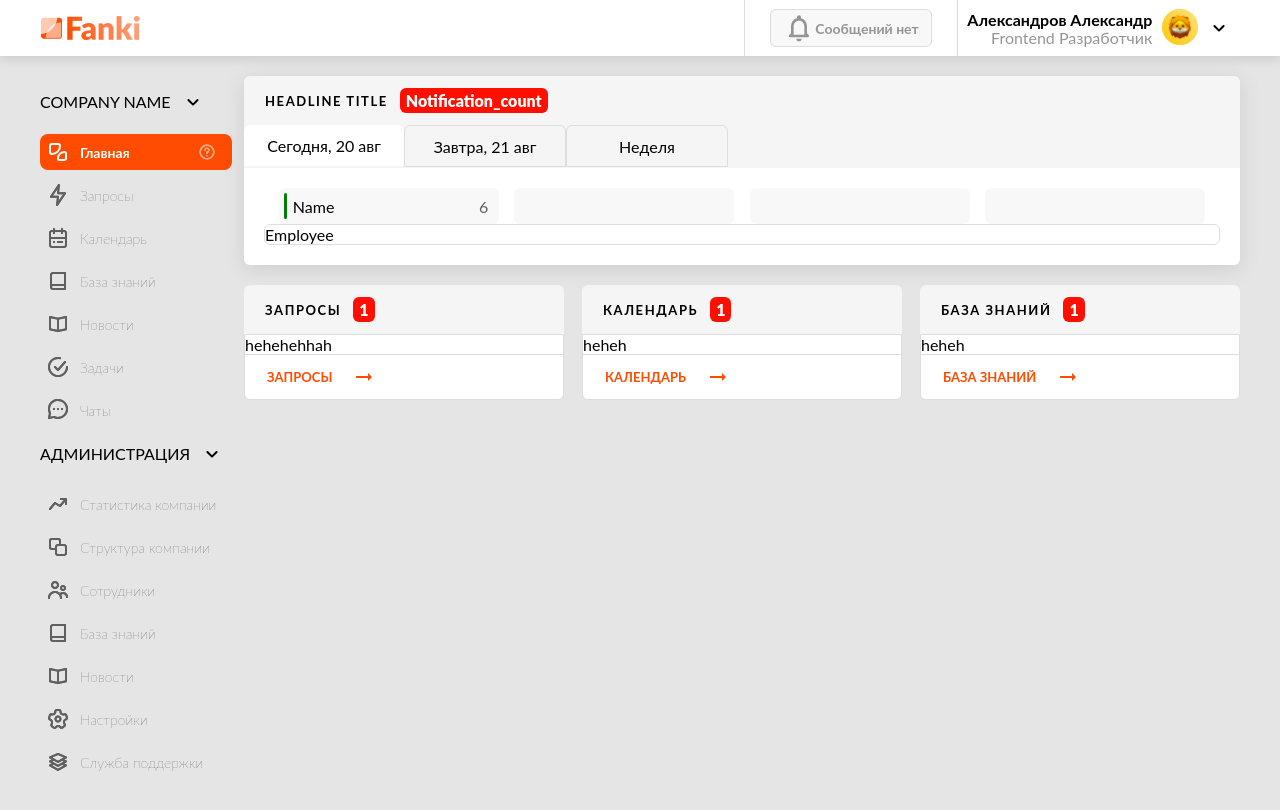
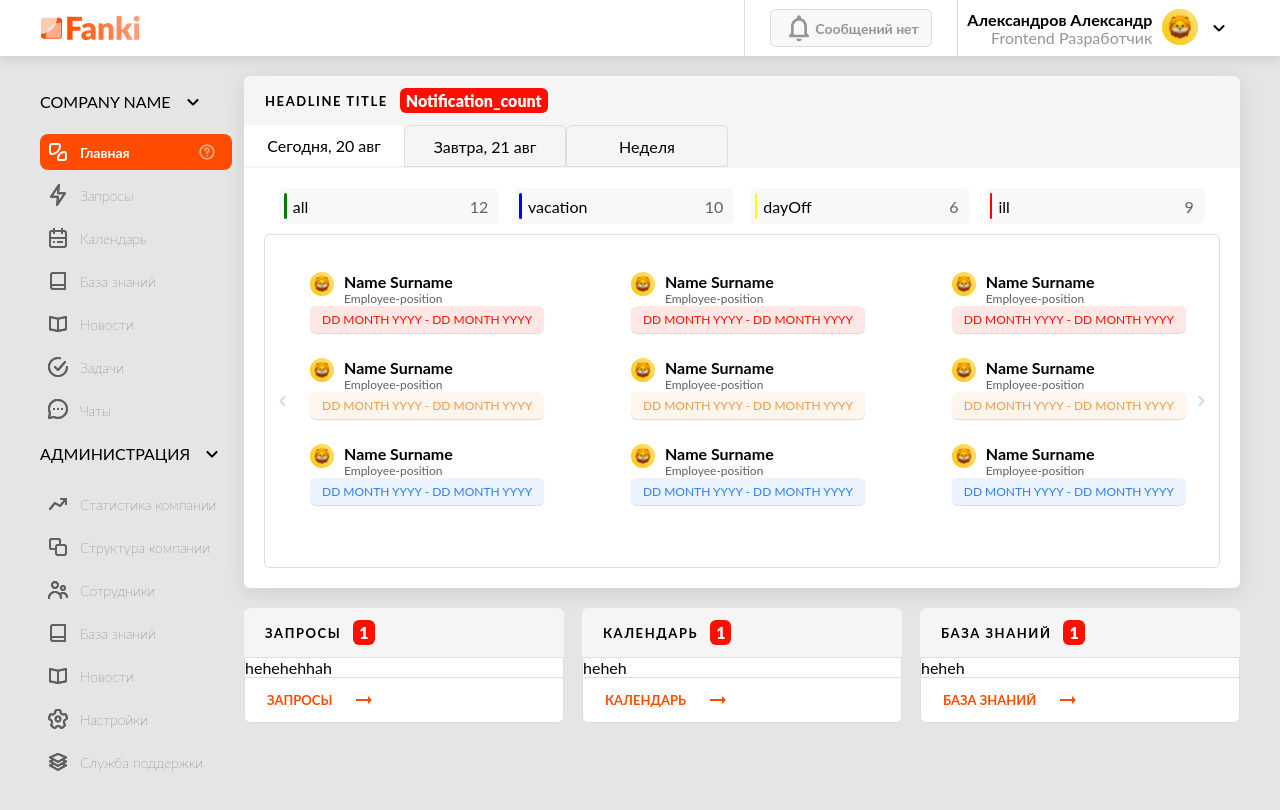
Before and after one commit to ErlanArtykbaev/fanki-task, a React (Create React App) app: page / in a window 1280 px wide. Shown: the top 810 px of the page. Built offline with nearby package versions, Linux system fonts and the light colour scheme.

Commit message:
employees and filter style are ready

```diff
--- a/src/assets/scss/_tabs.scss
+++ b/src/assets/scss/_tabs.scss
@@ -50,11 +50,20 @@
         @include flexCenter();
       }
       .green{
-        height: 26px;
-        width: 2.64px;
+        @include line();
         background-color: green;
-        border-radius: 6px;
-        margin-right: 6px;
+      }
+      .blue{
+        @include line();
+        background-color: blue;
+      }
+      .red{
+        @include line();
+        background-color: red;
+      }
+      .yellow{
+        @include line();
+        background-color: yellow;
       }
       .count{
         margin-right: 6px;
@@ -62,9 +71,71 @@
       }
     }
   }
+
   .filters-content{
+    display: flex;
+    align-items: center;
+    padding: 22px 6px;
     box-sizing: border-box;
+    margin-top: 10px;
     border-radius: 6px;
     border: 1px solid #DDD;
+    img{
+      width: 24px;
+      height: 24px;
+    }
+    .employees{
+      display: flex;
+      flex-wrap: wrap;
+      justify-content: space-between;
+      padding: 15px;
+      .employee{
+        display: flex;
+        flex-direction: column;
+        margin-bottom: 25px;
+        .info{
+          display: flex;
+          .name-position{
+            .name{
+              font-weight: bold;
+            }
+            .position{
+              font-size: 12px;
+              color: #616061;
+            }
+          }
+        }
+        .img{
+          width: 24px;
+          height: 24px;
+          margin-right: 10px;
+        }
+        .date{
+          width: 100%;
+          height: 21px;
+          text-transform: uppercase;
+          padding: 3px 6px;
+          font-size: 12px;
+          @include flexCenter();
+          &.ill{
+            background: #FFE7E6;
+            color: #FF0F00;
+            @include date();
+          }
+          &.dayOff{
+            color: #F2994A;
+            background: #FEF5ED;
+            @include date();
+          }
+          &.vacation{
+            color: #2F80ED;
+            background-color: #EBF3FE;
+            @include date();
+          }
+        }
+      }
+
+    }
   }
+
 }
--- a/src/assets/scss/_templates.scss
+++ b/src/assets/scss/_templates.scss
@@ -31,3 +31,15 @@
     }
   }
 }
+
+@mixin line {
+  height: 26px;
+  width: 2.64px;
+  border-radius: 6px;
+  margin-right: 6px;
+}
+
+@mixin date {
+  box-shadow: 0px 1px 1px rgba(0, 0, 0, 0.15);
+  border-radius: 6px;
+}
--- a/src/components/reusable/employee-filter/Employee.js
+++ b/src/components/reusable/employee-filter/Employee.js
@@ -1,9 +1,18 @@
 import React from 'react'
 
-const Employee = () => {
+const Employee = (props) => {
   return(
-    <div>
-      Employee
+    <div className='employee'>
+      <div className='info'>
+        <img src={props.img} alt='img' className='img' />
+        <div className='name-position'>
+          <div className='name'>{props.name}</div>
+          <div className='position'>{props.position}</div>
+        </div>
+      </div>
+      <div className={'date ' + props.state}>
+        {props.date}
+      </div>
     </div>
   )
 }
--- a/src/components/reusable/employee-filter/Filter.js
+++ b/src/components/reusable/employee-filter/Filter.js
@@ -2,7 +2,7 @@ import React from 'react'
 
 const Filter = (props) => {
   return(
-    <div className='filter'>
+    <div className='filter' onClick={() => {props.change(props.type)}}>
       <div className='type'>
         <div className={props.line}></div>
         <div>{props.type}</div>
--- a/src/containers/FilterStaff.js
+++ b/src/containers/FilterStaff.js
@@ -1,32 +1,85 @@
-import React, { useState } from 'react'
+import React, { useState, useEffect } from 'react'
 
-import lion from '../assets/img/lion.svg'
 import Employee from '../components/reusable/employee-filter/Employee'
 import Filter from '../components/reusable/employee-filter/Filter'
 
+import employees from './employees'
+
+import right from '../assets/img/chevron-right.svg'
+import left from '../assets/img/chevron-left.svg'
+
 const FilterStaff = () => {
-  const [employee, setEmployee] = useState([
-    {
-      img: lion,
-      name: 'Name Surname',
-      position: 'Employee-position',
-      date: new Date(),
-      state: 'ill'
-    }
-  ])
+  const [defaultFilter, setDefaultFilter] = useState('all')
+  const [allEmployee, setAllEmployee] = useState([])
+
+  const [filters, setFilters] = useState([])
+
+  useEffect(() => {
+    setAllEmployee(employees)
+    setFilters([
+      {
+        type: 'all',
+        title: 'Все',
+        count: 12,
+        line: 'green'
+      },
+      {
+        type: 'vacation',
+        title: 'В отпуске',
+        count: 10,
+        line: 'blue'
+      },
+      {
+        type: 'dayOff',
+        title: 'Отгул',
+        count: 6,
+        line: 'yellow'
+      },
+      {
+        type: 'ill',
+        title: 'Больничный',
+        count: 9,
+        line: 'red'
+      }
+    ])
+
+  }, [])
+
+  const changeFilter = (filter) => {
+    setDefaultFilter(filter)
+  }
+
   return(
     <div className='filter-staff'>
       <div className='filters'>
-        <Filter
-          type='Name'
-          count='6'
-          line='green'/>
-        <Filter />
-        <Filter />
-        <Filter />
+        {
+          filters.map(filter => (
+            <Filter
+              key={filter.type}
+              type={filter.type}
+              change={changeFilter}
+              title={filter.title}
+              count={filter.count}
+              line={filter.line}
+            />
+          ))
+        }
       </div>
       <div className='filters-content'>
-        <Employee />
+        <img src={left} alt='left' />
+        <div className='employees'>
+          {
+            allEmployee.map(item => (
+              <Employee
+                img={item.img}
+                position={item.position}
+                date={item.date}
+                state={item.state}
+                name={item.name}/>
+            ))
+          }
+        </div>
+        <img src={right} alt='right' />
       </div>
     </div>
   )
--- /dev/null
+++ b/src/containers/employees.js
@@ -0,0 +1,67 @@
+import lion from '../assets/img/lion.svg'
+
+export default [
+  {
+    img: lion,
+    name: 'Name Surname',
+    position: 'Employee-position',
+    date: 'dd month yyyy - dd month yyyy',
+    state: 'ill'
+  },
+  {
+    img: lion,
+    name: 'Name Surname',
+    position: 'Employee-position',
+    date: 'dd month yyyy - dd month yyyy',
+    state: 'ill'
+  },
+  {
+    img: lion,
+    name: 'Name Surname',
+    position: 'Employee-position',
+    date: 'dd month yyyy - dd month yyyy',
+    state: 'ill'
+  },
+  {
+    img: lion,
+    name: 'Name Surname',
+    position: 'Employee-position',
+    date: 'dd month yyyy - dd month yyyy',
+    state: 'dayOff'
+  },
+  {
+    img: lion,
+    name: 'Name Surname',
+    position: 'Employee-position',
+    date: 'dd month yyyy - dd month yyyy',
+    state: 'dayOff'
+  },
+  {
+    img: lion,
+    name: 'Name Surname',
+    position: 'Employee-position',
+    date: 'dd month yyyy - dd month yyyy',
+    state: 'dayOff'
+  },
+  {
+    img: lion,
+    name: 'Name Surname',
+    position: 'Employee-position',
+    date: 'dd month yyyy - dd month yyyy',
+    state: 'vacation'
+  },
+  {
+    img: lion,
+    name: 'Name Surname',
+    position: 'Employee-position',
+    date: 'dd month yyyy - dd month yyyy',
+    state: 'vacation'
+  },
+  {
+    img: lion,
+    name: 'Name Surname',
+    position: 'Employee-position',
+    date: 'dd month yyyy - dd month yyyy',
+    state: 'vacation'
+  }
+]
```
Also changed, not shown: src/assets/img/chevron-left.svg (added), src/assets/img/chevron-right.svg (added).
